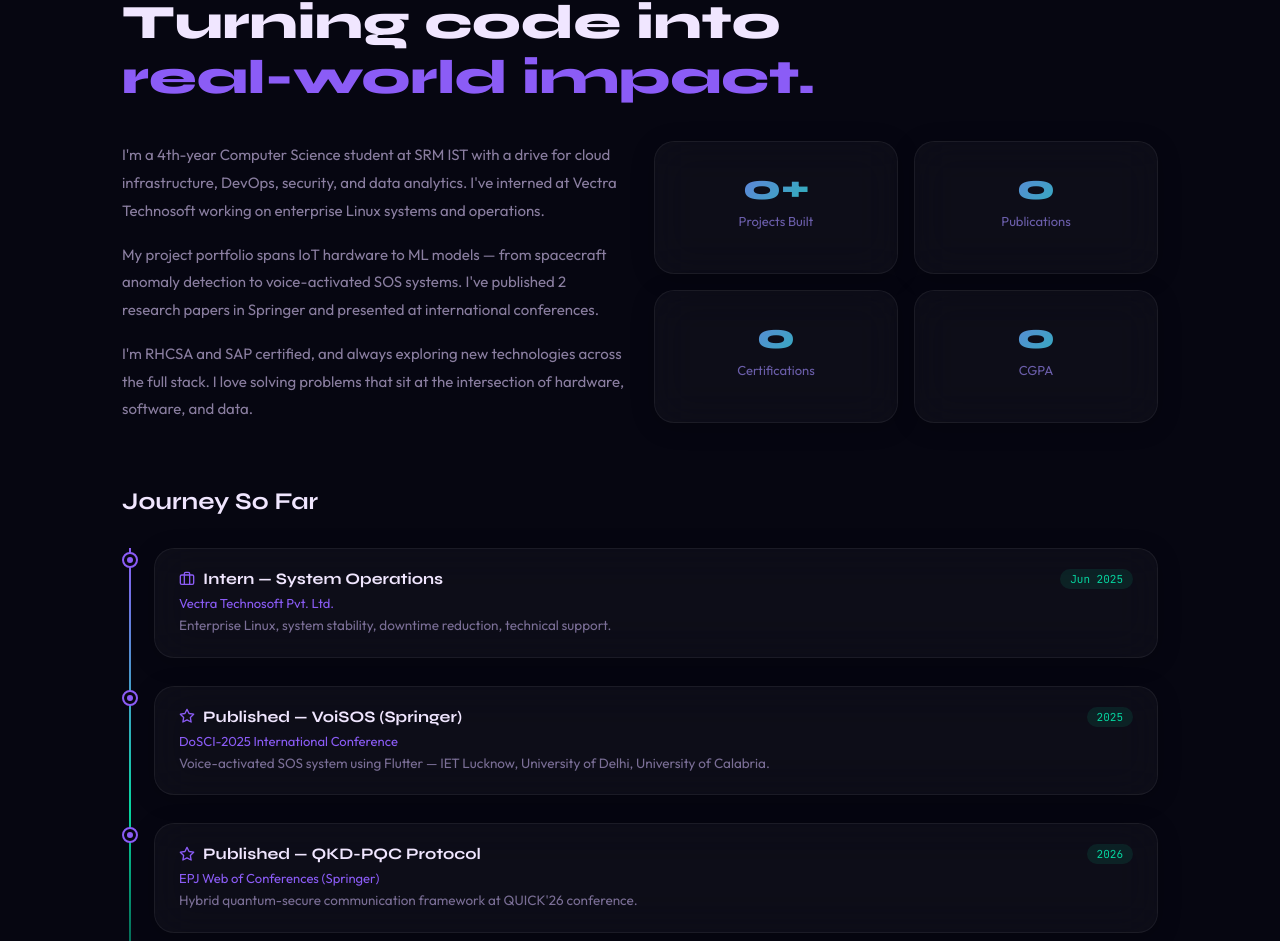
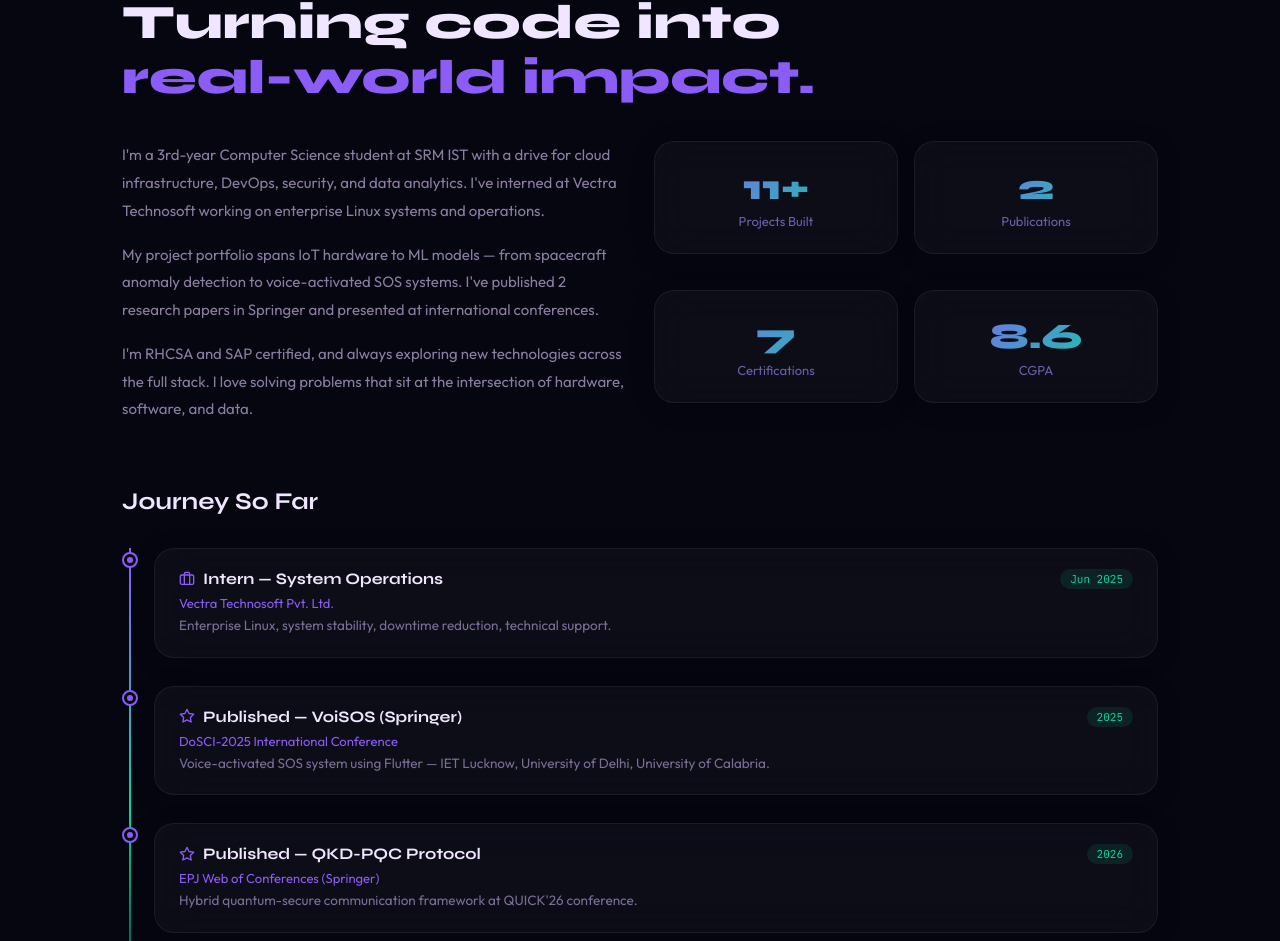
Before and after one commit to Aswin20122005/aswin-portfolio, a React (Create React App) app: page / in a window 1280 px wide. Shown: the part 929-1870 px from the top of the page. Built offline with nearby package versions, Linux system fonts and the light colour scheme.

Commit message:
Fixed stats counter

```diff
--- a/src/App.jsx
+++ b/src/App.jsx
@@ -360,15 +360,18 @@ function ProjectCard({ project, index }) {
 }
 
 // ============ EXTRACTED COMPONENTS (hooks can't go in .map) ============
-function StatBox({ stat, started }) {
-  const val = useCounter(stat.value, 2000, started, stat.decimal);
+function StatBox({ stat }) {
+  const [ref, vis] = useInView(0.2);
+  const val = useCounter(stat.value, 2000, vis, stat.decimal);
   return (
+    <div ref={ref}>
       <GlassCard style={{ padding: "24px 20px", textAlign: "center" }}>
         <div style={{ fontFamily: "'Syne', sans-serif", fontSize: 36, fontWeight: 800, background: "linear-gradient(135deg, #8b5cf6, #06d6a0)", WebkitBackgroundClip: "text", WebkitTextFillColor: "transparent" }}>
           {val}{stat.suffix}
         </div>
         <div style={{ fontFamily: "'Outfit', sans-serif", fontSize: 13, color: "#6b5eab", marginTop: 4 }}>{stat.label}</div>
       </GlassCard>
+    </div>
   );
 }
 
@@ -439,10 +442,8 @@ export default function Portfolio() {
   const [scrollY, setScrollY] = useState(0);
   const [activeNav, setActiveNav] = useState("home");
   const [projectFilter, setProjectFilter] = useState("all");
-  const [statsRef, statsVis] = useInView(0.2);
   const [skillsRef, skillsVis] = useInView(0.15);
 
-  // statValues moved into StatBox component
 
   useEffect(() => {
     const onScroll = () => setScrollY(window.scrollY);
@@ -633,7 +634,7 @@ export default function Portfolio() {
           <div style={{ display: "grid", gridTemplateColumns: "repeat(auto-fit, minmax(300px, 1fr))", gap: 28, marginTop: 36 }}>
             <div style={{ fontFamily: "'Outfit', sans-serif", fontSize: 15, color: "#8a7ea0", lineHeight: 1.85 }}>
               <p style={{ marginBottom: 16 }}>
-                I'm a 4th-year Computer Science student at SRM IST with a drive for cloud infrastructure, DevOps, security, and data analytics. I've interned at Vectra Technosoft working on enterprise Linux systems and operations.
+                I'm a 3rd-year Computer Science student at SRM IST with a drive for cloud infrastructure, DevOps, security, and data analytics. I've interned at Vectra Technosoft working on enterprise Linux systems and operations.
               </p>
               <p style={{ marginBottom: 16 }}>
                 My project portfolio spans IoT hardware to ML models — from spacecraft anomaly detection to voice-activated SOS systems. I've published 2 research papers in Springer and presented at international conferences.
@@ -644,9 +645,9 @@ export default function Portfolio() {
             </div>
 
             {/* Stats */}
-            <div ref={statsRef} style={{ display: "grid", gridTemplateColumns: "1fr 1fr", gap: 16 }}>
+            <div style={{ display: "grid", gridTemplateColumns: "1fr 1fr", gap: 16 }}>
               {STATS.map((s) => (
-                <StatBox key={s.label} stat={s} started={statsVis} />
+                <StatBox key={s.label} stat={s} />
               ))}
             </div>
           </div>
```
Lines whose indentation alone changed are shown as unchanged.
